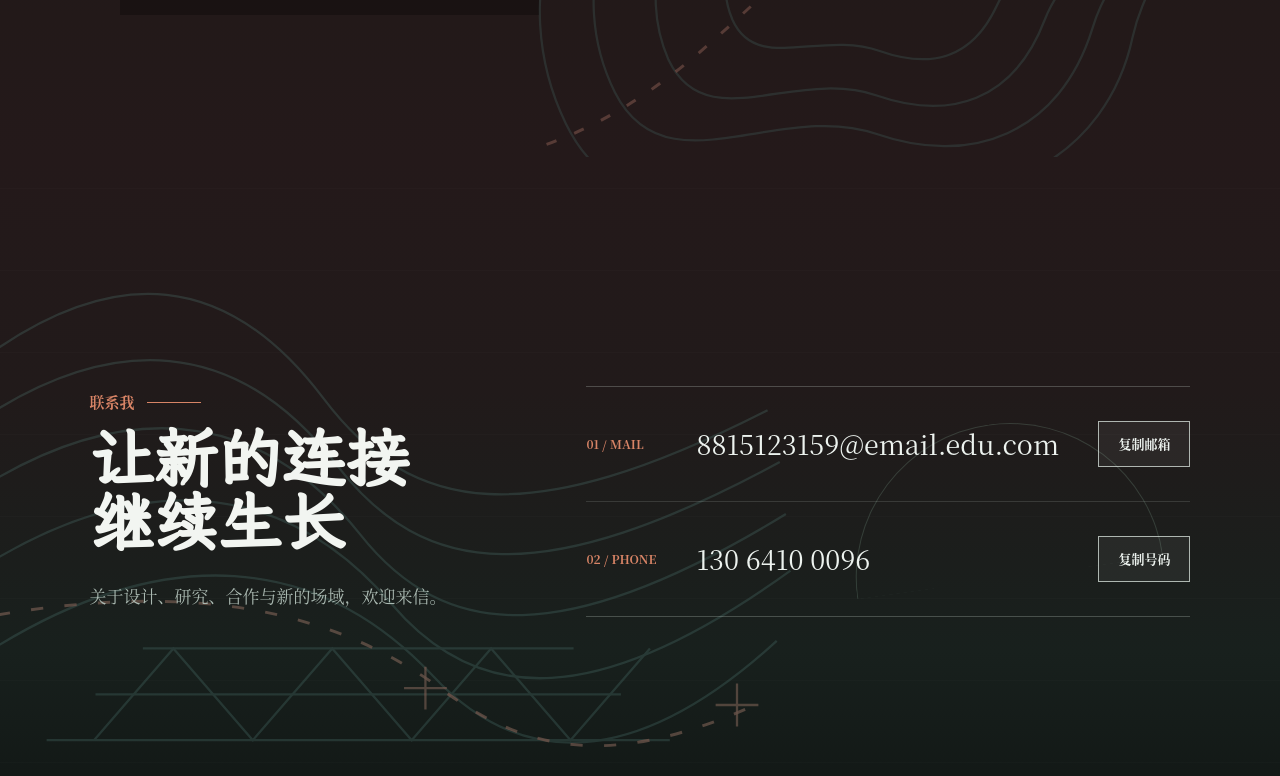
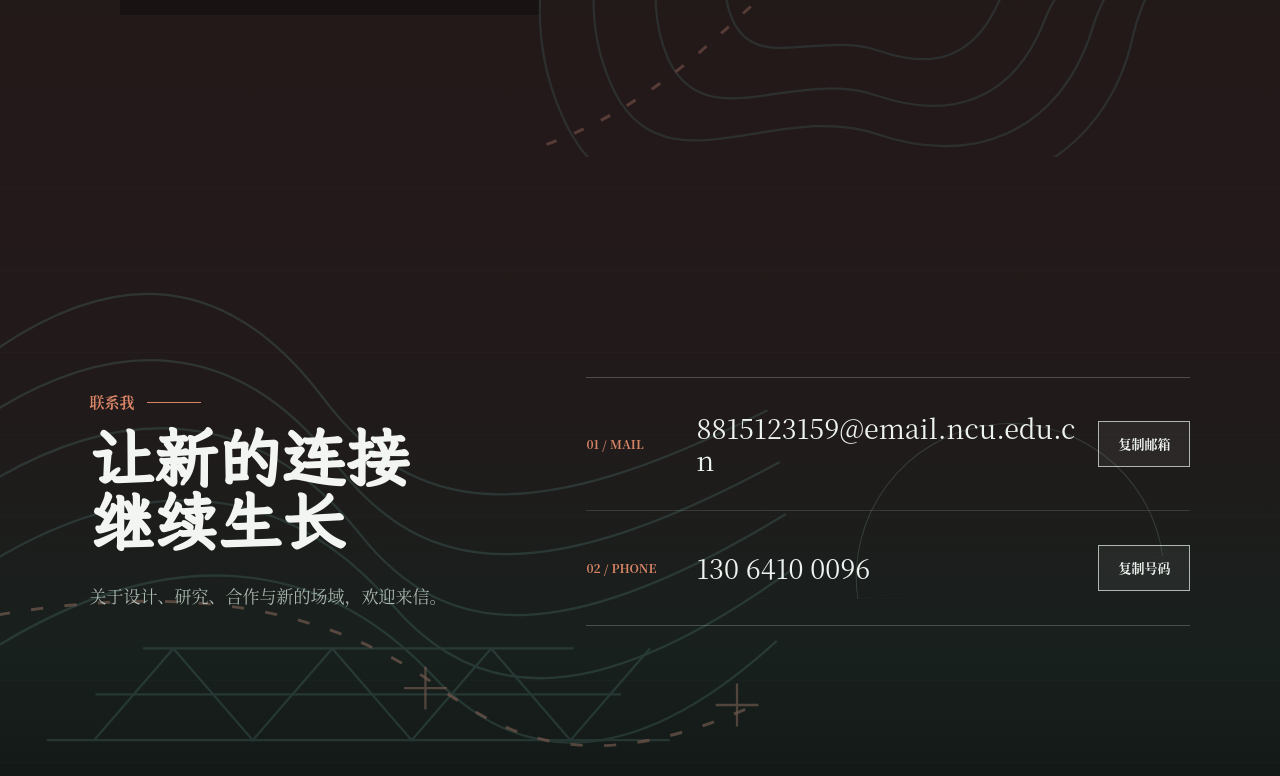
Before and after one commit to moaygnosibe/xiang-canyan-portfolio, a plain HTML site: page index.html in a window 1280 px wide. Shown: the part 11224-12000 px from the top of the page. Drawn offline with Linux system fonts and the light colour scheme; animation ran at ten frames a second; a web font is replaced by a local one.

Commit message:
Update portfolio contact email

```diff
--- a/index.html
+++ b/index.html
@@ -538,8 +538,8 @@
         <div class="contact-field reveal">
           <div class="contact-channel">
             <span class="contact-coordinate">01 / MAIL</span>
-            <a href="mailto:8815123159@email.edu.com">8815123159@email.edu.com</a>
-            <button class="copy-button" type="button" data-copy="8815123159@email.edu.com" aria-label="复制邮箱地址">复制邮箱</button>
+            <a href="mailto:8815123159@email.ncu.edu.cn">8815123159@email.ncu.edu.cn</a>
+            <button class="copy-button" type="button" data-copy="8815123159@email.ncu.edu.cn" aria-label="复制邮箱地址">复制邮箱</button>
           </div>
           <div class="contact-channel">
             <span class="contact-coordinate">02 / PHONE</span>
```
